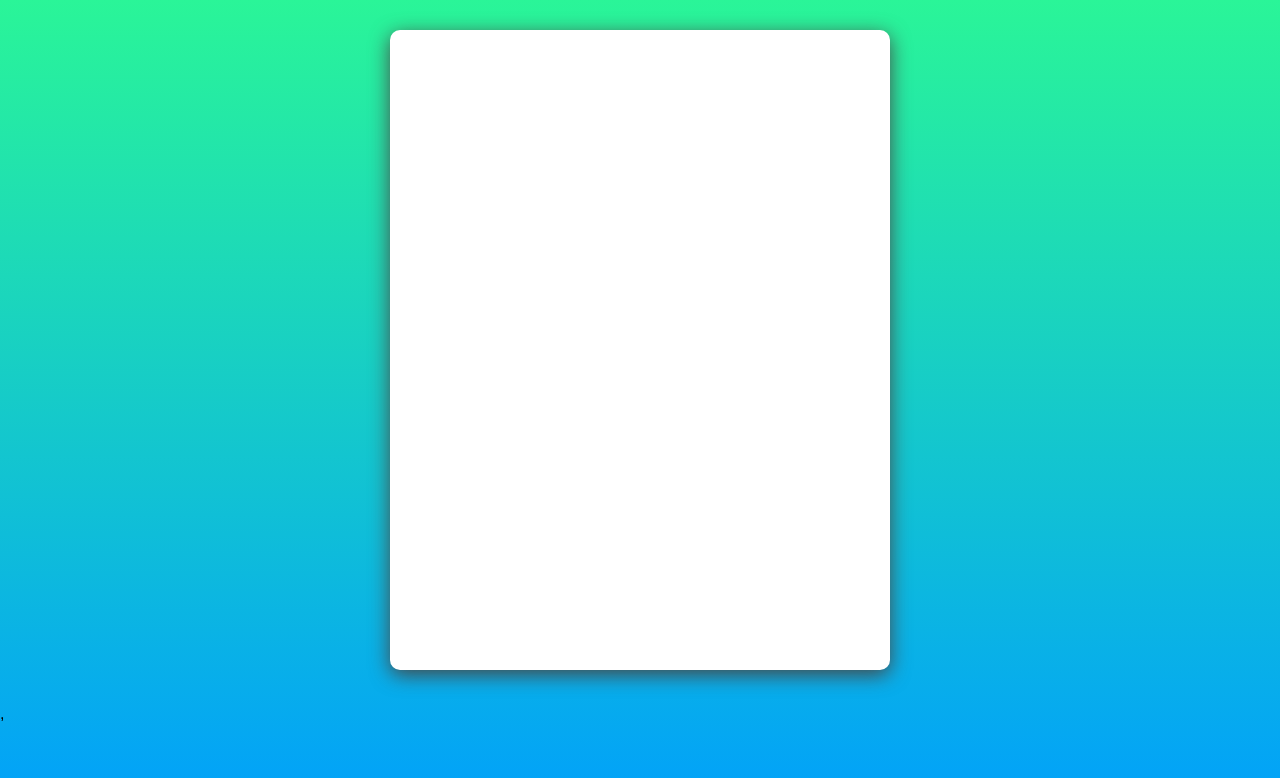
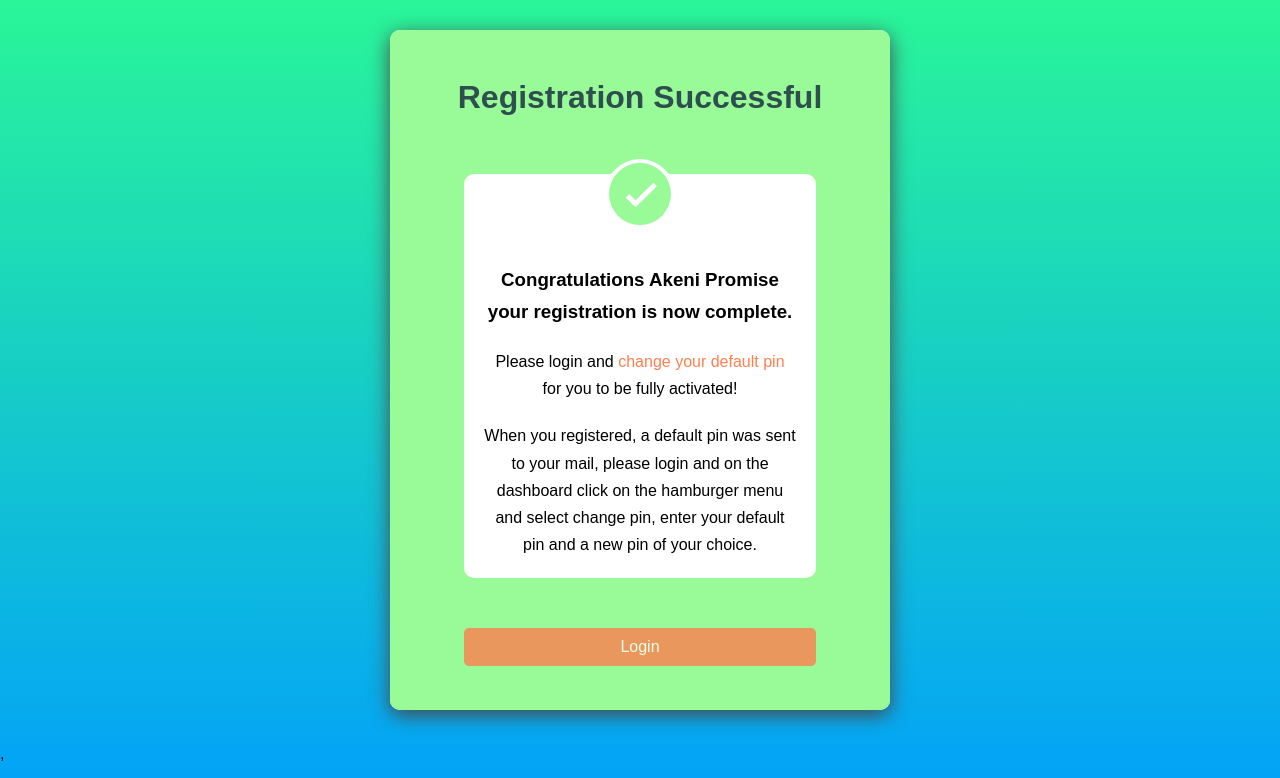
Before and after one commit to smartpro1/banka-ui, a React (Create React App) app in the folder banka-ui/: page /confirm-sth in a window 1280 px wide. Shown: the top 778 px of the page. Built offline with nearby package versions, Linux system fonts and the light colour scheme.

Commit message:
rebuild success display component

```diff
--- a/banka-ui/src/App.css
+++ b/banka-ui/src/App.css
@@ -35,7 +35,8 @@ body {
 .signup,
 .confirm-registration,
 .userProfile,
-.transfer-success {
+.transfer-success,
+.general-layout {
   padding: 3rem;
   text-align: center;
   background: #add8e6;
--- a/banka-ui/src/App.js
+++ b/banka-ui/src/App.js
@@ -22,6 +22,7 @@ import ResetPassword from "./components/ResetPassword/ResetPassword";
 import { ConfirmRegistration } from "./components/ConfirmRegistration/ConfirmRegistration";
 import DummyAccounts from "./components/DummyAccounts/DummyAccounts";
 import TransferSuccess from "./components/TransferStatus/TransferSuccess";
+import ConfirmSth from "./components/ConfirmRegistration/ConfirmSth";
 
 const jwtToken = localStorage.jwtToken;
 
@@ -54,6 +55,7 @@ function App() {
         <Route exact path="/forgot-password" component={ForgotPassword} />
         <Route path="/password-reset" component={ResetPassword} />
         <Route path="/confirm-registration" component={ConfirmRegistration} />
+        <Route path="/confirm-sth" component={ConfirmSth} />
         <Route exact path="/transfer-success" component={TransferSuccess} />
 
 
--- a/banka-ui/src/actions/userActions.js
+++ b/banka-ui/src/actions/userActions.js
@@ -62,13 +62,14 @@ export const changePinAction = (pinCredentials, history) => async (
 ) => {
   try {
     await axios.post(`/api/v1/users/change-pin`, pinCredentials);
-    alert("A password reset mail has been sent to your email address");
-    history.push("/");
+    alert("Change pin successful");
+    history.push("/dashboard");
     dispatch({
       type: GET_ERRORS,
       payload: {},
     });
   } catch (err) {
+    console.log(err.response);
     dispatch({
       type: GET_ERRORS,
       payload: err.response.data,
--- a/banka-ui/src/components/ChangePin/ChangePin.js
+++ b/banka-ui/src/components/ChangePin/ChangePin.js
@@ -11,7 +11,7 @@ class ChangePin extends Component {
     super();
 
     this.state = {
-      pin: "",
+      currentPin: "",
       newPin: "",
       confirmNewPin: "",
       isLoading: false,
@@ -30,15 +30,50 @@ class ChangePin extends Component {
 
   handleOnChange = (event) => {
     const [name, value] = [event.target.name, event.target.value];
-    this.setState({ [name]: value });
+
+    if (name ==="currentPin") {
+      let currentPinError = {};
+      if (value.length < 4 ) {
+        currentPinError.currentPin = "pin must be between 4 to 8 digits";
+        this.setState({ errors: currentPinError });
+      } else if (value.length > 8) {
+        return;
+      } else {
+        currentPinError.pin = "";
+        this.setState({ errors: currentPinError });
+      }
+    }
+
+    if (name ==="newPin") {
+      let newPinError = {};
+      if (value.length < 4 ) {
+        newPinError.newPin = "pin must be between 4 to 8 digits";
+        this.setState({ errors: newPinError });
+      } else if (value.length > 8) {
+        return;
+      } else {
+        newPinError.pin = "";
+        this.setState({ errors: newPinError });
+      }
+    }
 
     //  validation for confirm new pin
     if (name === "confirmNewPin" && value.length > 0) {
       let confirmNewPinError = {};
+      let newPinError = {};
       const { newPin } = this.state;
 
-      if (newPin.length < 4) {
-        confirmNewPinError.confirmNewPin =
+      if (value.length < 4 ) {
+        newPinError.newPin = "pin must be between 4 to 8 digits";
+        this.setState({ errors: newPinError });
+      }
+
+      if (value.length > 8) {
+        return;
+      }
+
+      if (newPin.length < 4 ) {
+          confirmNewPinError.confirmNewPin =
           "fill in  new pin field first which cannot be empty or less than four characters";
         this.setState({ errors: confirmNewPinError, confirmNewPin: "" });
         return;
@@ -51,16 +86,17 @@ class ChangePin extends Component {
         this.setState({ errors: confirmNewPinError });
       }
     }
+    this.setState({ [name]: value });
   };
 
   handleOnSubmit = (event) => {
     event.preventDefault();
     this.setState({ isLoading: true });
 
-    const { pin, newPin, confirmNewPin } = this.state;
+    const { currentPin, newPin, confirmNewPin } = this.state;
 
     const pinCredentials = {
-      pin,
+      currentPin,
       newPin,
       confirmNewPin,
     };
@@ -69,7 +105,7 @@ class ChangePin extends Component {
   };
 
   render() {
-    const { pin, newPin, confirmNewPin, isLoading, errors } = this.state;
+    const { currentPin, newPin, confirmNewPin, isLoading, errors } = this.state;
     let submitBtnClassName = "";
     let btnNotAllowSubmit = ""; // allows submit by default
 
@@ -95,6 +131,19 @@ class ChangePin extends Component {
       isLoader = <LoadSpinner />;
     }
 
+    let displayErrorMessage = "";
+
+    if (errors.invalidCredentialException) {
+      displayErrorMessage = (
+        <div className="login-err-mesg">
+          {" "}
+          <i className="fa fa-bell-slash-o" aria-hidden="true"></i>{" "}
+          &nbsp;{errors.invalidCredentialException}
+        </div>
+      );
+    }
+
+
     return (
       <div className="signup">
         <div className="signup-logo">
@@ -108,30 +157,28 @@ class ChangePin extends Component {
         <h2 id="signup-h2" className="fgt-password">
           Change Pin
         </h2>
-        <form className="change-pin-form">
+
+        {displayErrorMessage}
+        <form className="change-pin-form" onSubmit={this.handleOnSubmit}>
           <div className="signup-container">
             <input
-              className="signup-input"
-              type="password"
-              placeholder="enter your valid pin"
-              minLength="4"
-              maxLength="4"
-              name="pin"
+              className="signup-input trans-pin"
+              type="number"
+              placeholder="enter your current pin"
+              name="currentPin"
               disabled={isLoading}
               onChange={this.handleOnChange}
-              value={pin}
+              value={currentPin}
               required
             />
-            {errors.pin && <span className="error-message">{errors.pin}</span>}
+            {errors.currentPin && <span className="error-message">{errors.currentPin}</span>}
           </div>
 
           <div className="signup-container">
             <input
-              className="signup-input"
-              type="password"
+              className="signup-input trans-pin"
+              type="number"
               placeholder="enter new pin"
-              minLength="4"
-              maxLength="4"
               name="newPin"
               onChange={this.handleOnChange}
               disabled={isLoading}
@@ -145,11 +192,9 @@ class ChangePin extends Component {
 
           <div className="signup-container">
             <input
-              className="signup-input"
-              type="password"
+              className="signup-input trans-pin"
+              type="number"
               placeholder="confirm new pin"
-              minLength="4"
-              maxLength="4"
               name="confirmNewPin"
               value={confirmNewPin}
               disabled={isLoading}
@@ -162,6 +207,7 @@ class ChangePin extends Component {
           </div>
 
           {isLoader}
+
         </form>
       </div>
     );
--- /dev/null
+++ b/banka-ui/src/components/ConfirmRegistration/ConfirmSth.css
@@ -0,0 +1,34 @@
+.confirm-sth {
+  padding: 3rem;
+  text-align: center;
+  background: #add8e6;
+  min-height: 85vh;
+  background: #98fb98;
+  padding-top: 40px;
+  position: relative;
+}
+
+.confirm-h1 {
+  color: darkslategray;
+}
+
+.info-change-pin {
+  color: coral;
+}
+
+.got-it-btn {
+  width: 80%;
+  background: coral;
+  color: #fff;
+  display: block;
+  margin: 0 auto;
+  opacity: 0.8;
+  animation: flow 30s linear infinite;
+  animation-play-state: paused;
+}
+
+.got-it-btn:hover,
+.got-it-btn:hover {
+  opacity: 1;
+  animation-play-state: running;
+}
--- /dev/null
+++ b/banka-ui/src/components/ConfirmRegistration/ConfirmSth.js
@@ -0,0 +1,26 @@
+import React from "react";
+import {Link} from "react-router-dom";
+import SuccessMessage from "../SuccessMessage/SuccessMessage";
+
+import "./ConfirmSth.css";
+const ConfirmSth = () => {
+    const mesg = (
+        <div>
+        <h3 className="confirm-h3">Congratulations Akeni Promise your  registration is now complete.</h3>
+        <p className="confirm-p">Please login and <span className="info-change-pin">change your default pin</span> for you to be fully activated!</p>
+        <p className="confirm-p">When you registered, a default pin was sent to your mail, please login and on the dashboard click on
+            the hamburger menu and select change pin, enter your default pin and a new pin of your choice.</p>
+        </div>
+    );
+    return (
+        <div className="confirm-sth">
+           <h1 className="confirm-h1">Registration Successful</h1>
+           <SuccessMessage message={mesg}/>
+           <Link to="/" className="trans-btn got-it-btn">
+                Login
+              </Link>
+        </div>
+    );
+}
+
+export default ConfirmSth;
--- a/banka-ui/src/components/StatusUpdate/StatusInfo.css
+++ b/banka-ui/src/components/StatusUpdate/StatusInfo.css
@@ -18,7 +18,7 @@
 .status-info-success-mark {
   width: 5px;
   height: 30px;
-  background: mediumseagreen;
+  background: #fff;
   position: absolute;
   top: 26%;
   left: 53%;
@@ -31,7 +31,7 @@
   position: absolute;
   width: 10px;
   height: 5px;
-  background: mediumseagreen;
+  background: #fff;
   bottom: 0px;
   right: 4px;
 }
--- /dev/null
+++ b/banka-ui/src/components/SuccessMessage/SuccessMessage.css
@@ -0,0 +1,11 @@
+.success-mesg-div {
+  width: 80%;
+}
+
+.success-mesg-div {
+  padding: 20px;
+}
+
+.confirm-p {
+  margin-top: 20px;
+}
--- /dev/null
+++ b/banka-ui/src/components/SuccessMessage/SuccessMessage.js
@@ -0,0 +1,20 @@
+import React from "react";
+
+import "./SuccessMessage.css";
+
+const SuccessMessage = ({message}) => {
+
+    return (
+        <div className="success-mesg-div">
+                <div className="circle white">
+                    <div className="circle green">
+                      <div className="status-info-success-mark trans-mark">
+                      </div>
+                    </div>
+                </div>
+                {message}
+        </div>
+    );
+}
+
+export default SuccessMessage;
--- a/banka-ui/src/components/TransferStatus/TransferSuccess.css
+++ b/banka-ui/src/components/TransferStatus/TransferSuccess.css
@@ -3,10 +3,9 @@
   background: #98fb98;
 }
 
-.transfer-success .detail-div {
+.transfer-success .detail-div,
+.success-mesg-div {
   max-width: 90%;
-  /* background: #fff; */
-  min-height: 300px;
   background: #fff;
   margin: 50px auto;
   border-radius: 10px;
@@ -14,7 +13,8 @@
   padding-bottom: 20px;
 }
 
-.transfer-success .white {
+.transfer-success .white,
+.success-mesg-div .white {
   height: 70px;
   width: 70px;
   background: white;
@@ -25,7 +25,8 @@
   transform: translate(-50%, -50%);
   position: relative;
 }
-.transfer-success .green {
+.transfer-success .green,
+.success-mesg-div .green {
   height: 62px;
   width: 62px;
   /* background: #00b140; */
@@ -36,7 +37,8 @@
   transform: translate(-50%, -50%);
   position: relative;
 }
-.transfer-success .circle {
+.transfer-success .circle,
+.success-mesg-div .circle {
   border-radius: 100%;
 }
 
@@ -108,8 +110,15 @@
 .trans-btns-div .perform {
   background: green;
   color: #fff;
+  opacity: 0.8;
 }
 
 .trans-btns-div .dashboard {
   background: #fff;
+  opacity: 0.8;
 }
+
+.trans-btns-div .perform:hover,
+.trans-btns-div .dashboard:hover {
+  opacity: 1;
+}
```
